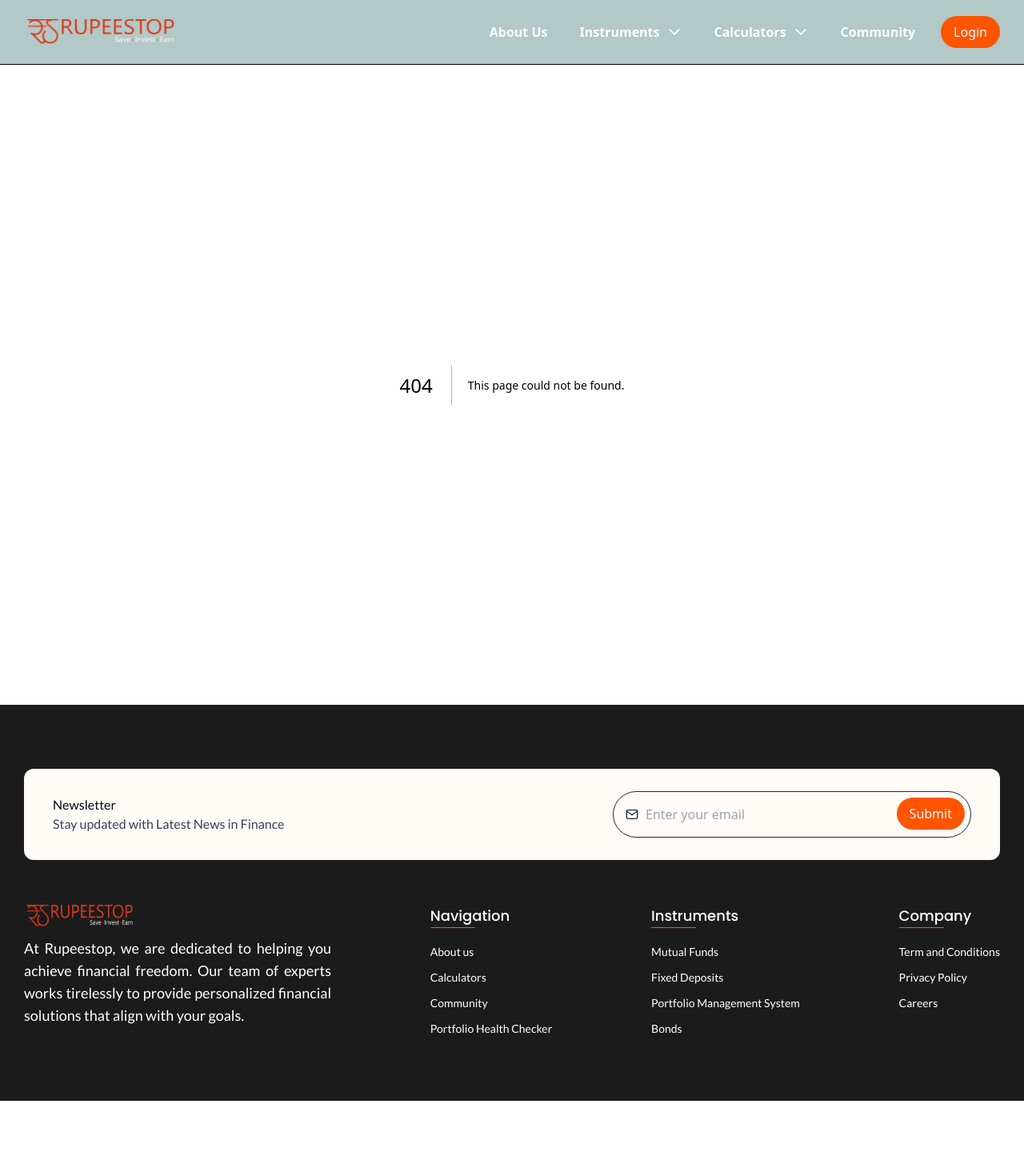
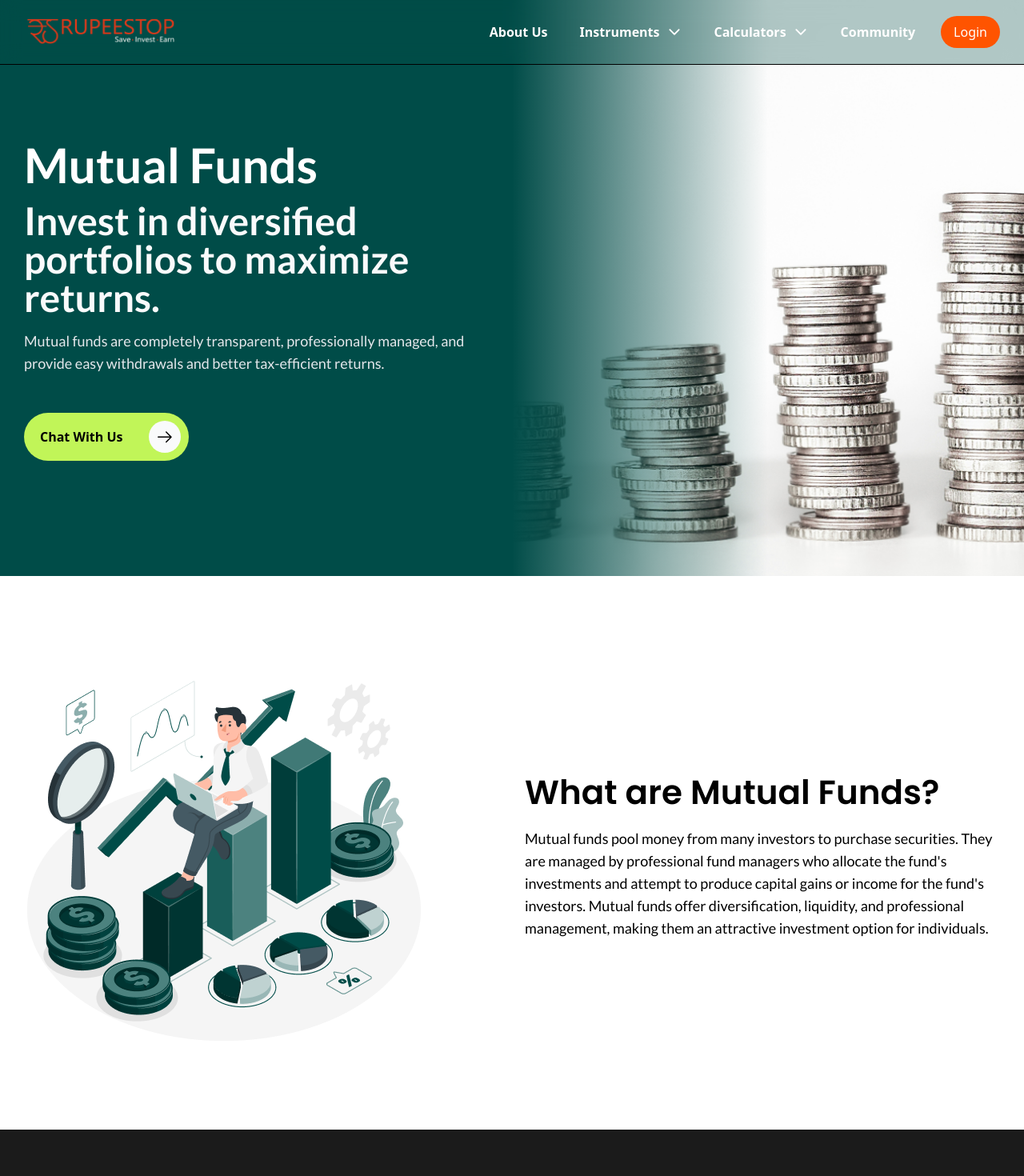
Before and after one commit to Custard-app/rs-web, a Next.js app: page /mutualfunds in a window 1280 px wide. Before the commit this address had no page. Shown: the top 1470 px of the page at 80% size. Before the commit the page ends 1376 px from the top, so only its background shows below. Built offline with nearby package versions, Linux system fonts and the light colour scheme; a web font is replaced by a local one.

Commit message:
fixed bug and started mutual fund page

```diff
--- a/src/app/aboutus/page.jsx
+++ b/src/app/aboutus/page.jsx
@@ -31,12 +31,13 @@ const datas = [
 
 function AboutUs() {
   return (
-    <div className="bg-white overflow-hidden">
+    <div>
+      <main className="bg-white overflow-hidden">
         <HeroSection />
         <AboutSection />
         <TeamSection />
         <MapDataSection />
-      <div className="bg-backgroundLight2 py-14 sm:py-24 px-5 sm:px-0">
+        <div className="w-full bg-backgroundLight2 py-14 sm:py-24 px-5 sm:px-0 overflow-hidden">
           <WidthXL>
             <div className=" px-2 sm:px-7 py-5 sm:py-7 flex flex-col gap-10 items-center">
               <div className="flex flex-col items-center gap-3">
@@ -45,10 +46,10 @@ function AboutUs() {
                 </h2>
                 <p className="font-lato font-medium text-sm sm:text-lg text-gray-800 text-center">
                   We are always on the lookout for passionate and driven
-                individuals to join our growing team. If you&#39;re excited about
-                working in a collaborative, innovative environment with growth
-                opportunities, reach out to us and make an impact in the world
-                of finance.
+                  individuals to join our growing team. If you&#39;re excited
+                  about working in a collaborative, innovative environment with
+                  growth opportunities, reach out to us and make an impact in
+                  the world of finance.
                 </p>
                 <p className="font-lato text-xs sm:text-base text-gray-600 text-center">
                   *Send your resume and cover letter to{' '}
@@ -62,15 +63,14 @@ function AboutUs() {
                 Current Openings
               </p>
               <div className="flex flex-col sm:flex-row gap-4 sm:gap-10">
-              {
-                datas.map((data, index) => (
-                  <JobOpeningCard data={data} key={index}/>
-                ))
-              }
+                {datas.map((data, index) => (
+                  <JobOpeningCard data={data} key={index} />
+                ))}
               </div>
             </div>
           </WidthXL>
         </div>
+      </main>
     </div>
   );
 }
--- a/src/app/globals.css
+++ b/src/app/globals.css
@@ -40,3 +40,9 @@ body {
 .animate-horizontalScroll {
   animation: horizontalScroll 5s linear infinite;
 }
+
+@media (max-width: 640px) {
+  body {
+    overflow-x: hidden;
+  }
+}
--- a/src/app/layout.js
+++ b/src/app/layout.js
@@ -9,9 +9,9 @@ export const metadata = {
 
 export default function RootLayout({ children }) {
   return (
-    <html lang="en">
+    <html lang="en" className="overflow-x-hidden">
       <body
-        className={`antialiased`}
+        className={`antialiased `}
       >
       {/* <body
         className={`${geistSans.variable} ${geistMono.variable} antialiased`}
--- /dev/null
+++ b/src/app/mutualfunds/page.jsx
@@ -0,0 +1,30 @@
+import HeroSection from '@/sections/mutualFunds/HeroSection';
+import WidthXL from '@/wrapper/widths/WidthXL';
+import Image from 'next/image';
+import React from 'react';
+import mutualfund2 from '@/assets/images/mutualfund2.png';
+
+function page() {
+  return (
+    <div className="bg-white">
+      <HeroSection />
+      <>
+        <WidthXL>
+          <div className='w-full flex flex-col-reverse sm:flex-row items-center gap-8 px-5 sm:px-0 py-14 sm:py-24'>
+            <div className='w-full sm:w-1/2'>
+                <Image src={mutualfund2} alt='image' />
+            </div>
+            <div className='w-full sm:w-1/2 flex flex-col items-center sm:items-start gap-3 text-center sm:text-start'>
+              <h2 className='font-poppins font-semibold text-[32px] sm:text-[42px]'>What are Mutual Funds?</h2>
+              <p className='font-lato font-medium text-sm sm:text-lg text-center sm:text-start'>
+              Mutual funds pool money from many investors to purchase securities. They are managed by professional fund managers who allocate the fund&#39;s investments and attempt to produce capital gains or income for the fund&#39;s investors. Mutual funds offer diversification, liquidity, and professional management, making them an attractive investment option for individuals.
+              </p>
+            </div>
+          </div>
+        </WidthXL>
+      </>
+    </div>
+  );
+}
+
+export default page;
--- a/src/sections/aboutUs/AboutSection.jsx
+++ b/src/sections/aboutUs/AboutSection.jsx
@@ -5,7 +5,7 @@ import aboutImg from '@/assets/images/about1.png';
 
 function AboutSection() {
   return (
-    <div className="bg-white px-5 sm:px-0 py-14 sm:py-24">
+    <div className="bg-white px-5 sm:px-0 py-14 sm:py-24 w-full">
       <WidthXL>
         <div className="w-full flex flex-col sm:flex-row items-center justify-center sm:justify-between gap-11 sm:gap-0 relative">
           <div className="w-full sm:w-1/2 flex flex-col items-center-center sm:items-start flex-wrap gap-6">
--- a/src/sections/aboutUs/HeroSection.jsx
+++ b/src/sections/aboutUs/HeroSection.jsx
@@ -6,11 +6,13 @@ function HeroSection() {
   return (
     <div className="w-full bg-primary py-44 px-5 sm:px-0">
       <WidthXXL>
-        <h1 className="font-poppins font-bold text-3xl sm:text-7xl text-wrap text-white text-center flex flex-col gap-2">
-          Your Trusted Partners in
-          <span> Simplifying Investment Decisions!</span>
-        </h1>
-        </WidthXXL>
+        <div className='w-full'>
+          <h1 className="font-poppins font-bold text-3xl sm:text-7xl text-wrap text-white text-center flex flex-col gap-2">
+            Your Trusted Partners in
+            <span> Simplifying Investment Decisions!</span>
+          </h1>
+        </div>
+      </WidthXXL>
     </div>
   );
 }
--- a/src/sections/home/heroSection/Herosection.jsx
+++ b/src/sections/home/heroSection/Herosection.jsx
@@ -28,7 +28,7 @@ function Herosection() {
   return (
     <div className="bg-teal-900 overflow-hidden relative w-full z-0">
       {/* <Width3XL> */}
-      <div className="w-full flex flex-col items-center relative overflow-hidden pb-20">
+      <div className="w-full flex flex-col items-center relative overflow-hidden pb-20 pt-12 sm:pt-20">
         <h1 className="text-accentGray-400 text-center uppercase font-poppins font-bold sm:font-extrabold text-[54px] sm:text-7xl mt-20">
           Choose Freedom
         </h1>
@@ -58,7 +58,7 @@ function Herosection() {
       {/* </Width3XL> */}
 
       {/* Big Circle */}
-      <div className="hidden sm:flex absolute right-[-10%] top-[2%] w-[1100px] h-[1100px] rounded-full border-[1px] opacity-25"></div>
+      <div className="hidden sm:flex absolute right-[-10%] top-[10%] w-[1100px] h-[1100px] rounded-full border-[1px] opacity-25"></div>
       {/* Small Circle */}
       <div className="hidden sm:flex absolute right-[-6%] top-[25%] w-[850px] h-[850px] rounded-full border-[1px] opacity-25"></div>
 
--- /dev/null
+++ b/src/sections/mutualFunds/HeroSection.jsx
@@ -0,0 +1,62 @@
+import WidthXL from '@/wrapper/widths/WidthXL';
+import React from 'react';
+import { GoArrowRight } from 'react-icons/go';
+import Image from 'next/image';
+import mutualFundHero from '@/assets/images/mutualfund-hero.png';
+
+function HeroSection() {
+  return (
+    <div className="relative hfull sm:h-[90vh] flex items-center bg-primary flex-col">
+      <WidthXL>
+        {/* Left Section (Text Content) */}
+        <div className="flex flex-col items-center sm:items-start gap-4 sm:py-36 pt-28 sm:pt-44 relative w-full sm:w-1/2 px-5 sm:px-0">
+          <h1 className="font-lato font-bold text-4xl sm:text-6xl text-white text-center sm:text-start">
+            Mutual Funds
+          </h1>
+          <p className="font-lato font-semibold text-[32px] sm:text-5xl text-gray-50 text-wrap text-center sm:text-start">
+            Invest in diversified portfolios to maximize returns.
+          </p>
+          <p className="font-lato font-medium text-sm sm:text-lg text-gray-200 text-wrap text-center sm:text-start">
+            Mutual funds are completely transparent, professionally managed, and
+            provide easy withdrawals and better tax-efficient returns.
+          </p>
+          <button className="flex items-center gap-3 sm:gap-4 bg-accentLime pl-[20px] py-[10px] pr-[10px] rounded-full mt-8">
+            <p className="text-black font-semibold text-sm sm:text-base capitalize">
+              Chat With Us
+            </p>
+            <span className="bg-gray-50 rounded-full text-black p-2 ml-4">
+              <GoArrowRight size={24} />
+            </span>
+          </button>
+        </div>
+      </WidthXL>
+      {/* Right Section (Image with Overlay) */}
+      <div className="hidden sm:block absolute inset-y-0 right-0 w-1/2 z-0">
+        <Image
+          src={mutualFundHero}
+          alt="Mutual Funds Background"
+          layout="fill"
+          objectFit="cover"
+          className="z-0"
+        />
+        {/* Overlay */}
+        <div className="absolute inset-0 bg-gradient-to-r from-primary via-transparent to-transparent"></div>
+      </div>
+
+      {/* Right Section (Image with Overlay) for Mobile screen*/}
+      <div className="relative block sm:hidden w-full h-80 z-0">
+        <Image
+          src={mutualFundHero}
+          alt="Mutual Funds Background"
+          layout="fill"
+          objectFit="cover"
+          className="z-0"
+        />
+        {/* Overlay */}
+        <div className="absolute inset-0 bg-gradient-to-b from-primary via-transparent to-transparent"></div>
+      </div>
+    </div>
+  );
+}
+
+export default HeroSection;
--- a/src/sections/navbar/Navbar.jsx
+++ b/src/sections/navbar/Navbar.jsx
@@ -41,6 +41,10 @@ function Navbar() {
     setIsHamOpen(!isHamOpen);
   };
 
+  const closeMenu = () => {
+    setIsHamOpen(false);
+};
+
   const toggleInstrumentsNested = () => {
     setShowInstrumentsNested(!showInstrumentsNested);
   };
@@ -60,8 +64,8 @@ function Navbar() {
   }, [isHamOpen]);
 
   return (
-    <div>
-      <div className="bg-primary bg-opacity-30 backdrop-blur-md border-b border-black z-30 sticky top-0 overflow-hidden">
+    <div className="relative">
+      <div className="w-full bg-primary bg-opacity-30 backdrop-blur-md border-b border-black z-50 fixed top-0 overflow-hidden">
         <WidthXL>
           <div className="flex items-center justify-between py-5 px-5 sm:px-0 sm:py-5 relative">
             <Link href="/">
@@ -103,12 +107,124 @@ function Navbar() {
                 </button>
               </div>
             </div>
+          </div>
+        </WidthXL>
+      </div>
+
+      {/* Full-Screen Hamburger Menu */}
+      <div
+        className={`fixed w-full inset-y-0 right-0 bg-[#151515] z-50 transition-transform transform ${
+          isHamOpen ? 'translate-x-0' : 'translate-x-full'
+        } sm:hidden`}
+      >
+        <div className="flex flex-col p-8 text-white gap-14">
+          <button onClick={toggleHamburgerMenu} className="self-end mb-5 ">
+            <RxCross2 size={30} />
+          </button>
+          <Link href="/"
+              onClick={closeMenu}>
+            <Image src={logo} alt="Rupeestop" className="w-[207px] h-[35px]" />
+          </Link>
+          <Link href="/aboutus" className="font-lato font-semibold text-xl" onClick={closeMenu}>
+            About Us
+          </Link>
+          <button
+            onClick={toggleInstrumentsNested}
+            className="flex items-center justify-between font-lato font-semibold text-xl w-full focus:outline-none "
+          >
+            Instruments{' '}
+            {showInstrumentsNested ? <IoIosArrowUp /> : <IoIosArrowDown />}
+          </button>
+          {showInstrumentsNested && (
+            <div className="pl-5 flex flex-col gap-5 -mt-8">
+              <Link
+                href="/mutualfunds"
+                className="font-lato font-medium text-base text-gray-200" onClick={closeMenu}
+              >
+                Mutual Fund
+              </Link>
+              <Link
+                href="#"
+                className="font-lato font-medium text-base text-gray-200" onClick={closeMenu}
+              >
+                Fixed deposits
+              </Link>
+              <Link
+                href="#"
+                className="font-lato font-medium text-base text-gray-200" onClick={closeMenu}
+              >
+                Portfolio Management System
+              </Link>
+              <Link
+                href="#"
+                className="font-lato font-medium text-base text-gray-200" onClick={closeMenu}
+              >
+                Bonds
+              </Link>
+              <Link
+                href="#"
+                className="font-lato font-medium text-base text-gray-200" onClick={closeMenu}
+              >
+                Portfolio Health Checker
+              </Link>
+            </div>
+          )}
+
+          <button
+            onClick={toggleCalculatorsNested}
+            className="flex items-center justify-between font-lato font-semibold text-xl"
+          >
+            Calculators{' '}
+            {showCalculatorsNested ? <IoIosArrowUp /> : <IoIosArrowDown />}
+          </button>
+          {showCalculatorsNested && (
+            <div className="pl-5 flex flex-col gap-5 -mt-8">
+              <Link
+                href="#"
+                className="font-lato font-medium text-base text-gray-200" onClick={closeMenu}
+              >
+                FD Calculator
+              </Link>
+              <Link
+                href="#"
+                className="font-lato font-medium text-base text-gray-200" onClick={closeMenu}
+              >
+                NPS Calculator
+              </Link>
+              <Link
+                href="#"
+                className="font-lato font-medium text-base text-gray-200" onClick={closeMenu}
+              >
+                RD Calculator
+              </Link>
+              <Link
+                href="#"
+                className="font-lato font-medium text-base text-gray-200" onClick={closeMenu}
+              >
+                HRA Calculator
+              </Link>
+              <Link
+                href="#"
+                className="font-lato font-medium text-base text-orange-400 flex items-center gap-28" onClick={closeMenu}
+              >
+                Explore All Calculators{' '}
+                <span>
+                  <GoArrowRight size={25} />
+                </span>
+              </Link>
+            </div>
+          )}
+          <Link href="/community" className="font-lato font-semibold text-xl" onClick={closeMenu}>
+            Community
+          </Link>
+        </div>
+      </div>
 
       {/* Instruments Slider Banner */}
       <div
-              className={`absolute top-0 -right-32 mx-auto w-[650px] bg-gray-100 px-7 py-5 shadow-lg rounded-b-lg transition-all duration-300 ease-in-out ${
+        className={`absolute top-0 right-3 z-40 mx-auto w-[650px] bg-gray-100 px-7 py-5 shadow-lg rounded-b-lg transition-all duration-300 ease-in-out ${
           showInstrumentsBanner
-                  ? 'translate-y-0 opacity-100'
+            ? 'translate-y-20 opacity-100'
             : '-translate-y-20 opacity-0 pointer-events-none'
         }`}
         style={{ top: '100%' }}
@@ -120,7 +236,7 @@ function Navbar() {
               Instruments
             </p>
             <Link
-                    href="#"
+              href="/mutualfunds"
               className="flex items-center gap-3 font-lato font-medium text-lg"
             >
               <Image
@@ -178,17 +294,18 @@ function Navbar() {
               Track, Evaluate, Improve!
             </p>
             <p className="font-lato font-medium text-base italic text-black">
-                    Assess your investments with our Portfolio Health Checker
-                    for personalized insights and tips.
+              Assess your investments with our Portfolio Health Checker for
+              personalized insights and tips.
             </p>
           </div>
         </div>
       </div>
+
       {/* Calculators Slider Banner */}
       <div
-              className={`absolute top-0 -right-32 mx-auto w-[510px] bg-gray-100 px-7 py-5 flex flex-col shadow-lg rounded-b-lg transition-all duration-300 ease-in-out ${
+        className={`absolute top-0 right-2 mx-auto z-40 w-[510px] bg-gray-100 px-7 py-5 flex flex-col shadow-lg rounded-b-lg transition-all duration-300 ease-in-out ${
           showCalculatorsBanner
-                  ? 'translate-y-0 opacity-100'
+            ? 'translate-y-20 opacity-100'
             : '-translate-y-20 opacity-0 pointer-events-none'
         }`}
         style={{ top: '100%' }}
@@ -266,117 +383,6 @@ function Navbar() {
         </p>
       </div>
     </div>
-        </WidthXL>
-      </div>
-
-      {/* Full-Screen Hamburger Menu */}
-      <div
-        className={`fixed w-full inset-y-0 right-0 bg-[#151515] z-50 transition-transform transform ${
-          isHamOpen ? 'translate-x-0' : 'translate-x-full'
-        } sm:hidden`}
-      >
-        <div className="flex flex-col p-8 text-white gap-14">
-          <button onClick={toggleHamburgerMenu} className="self-end mb-5 ">
-            <RxCross2 size={30} />
-          </button>
-          <Link href="/">
-            <Image src={logo} alt="Rupeestop" className="w-[207px] h-[35px]" />
-          </Link>
-          <Link href="/aboutus" className="font-lato font-semibold text-xl">
-            About Us
-          </Link>
-          <button
-            onClick={toggleInstrumentsNested}
-            className="flex items-center justify-between font-lato font-semibold text-xl w-full focus:outline-none "
-          >
-            Instruments{' '}
-            {showInstrumentsNested ? <IoIosArrowUp /> : <IoIosArrowDown />}
-          </button>
-          {showInstrumentsNested && (
-            <div className="pl-5 flex flex-col gap-5 -mt-8">
-              <Link
-                href="#"
-                className="font-lato font-medium text-base text-gray-200"
-              >
-                Mutual Fund
-              </Link>
-              <Link
-                href="#"
-                className="font-lato font-medium text-base text-gray-200"
-              >
-                Fixed deposits
-              </Link>
-              <Link
-                href="#"
-                className="font-lato font-medium text-base text-gray-200"
-              >
-                Portfolio Management System
-              </Link>
-              <Link
-                href="#"
-                className="font-lato font-medium text-base text-gray-200"
-              >
-                Bonds
-              </Link>
-              <Link
-                href="#"
-                className="font-lato font-medium text-base text-gray-200"
-              >
-                Portfolio Health Checker
-              </Link>
-            </div>
-          )}
-
-          <button
-            onClick={toggleCalculatorsNested}
-            className="flex items-center justify-between font-lato font-semibold text-xl"
-          >
-            Calculators{' '}
-            {showCalculatorsNested ? <IoIosArrowUp /> : <IoIosArrowDown />}
-          </button>
-          {showCalculatorsNested && (
-            <div className="pl-5 flex flex-col gap-5 -mt-8">
-              <Link
-                href="#"
-                className="font-lato font-medium text-base text-gray-200"
-              >
-                FD Calculator
-              </Link>
-              <Link
-                href="#"
-                className="font-lato font-medium text-base text-gray-200"
-              >
-                NPS Calculator
-              </Link>
-              <Link
-                href="#"
-                className="font-lato font-medium text-base text-gray-200"
-              >
-                RD Calculator
-              </Link>
-              <Link
-                href="#"
-                className="font-lato font-medium text-base text-gray-200"
-              >
-                HRA Calculator
-              </Link>
-              <Link
-                href="#"
-                className="font-lato font-medium text-base text-orange-400 flex items-center gap-28"
-              >
-                Explore All Calculators{' '}
-                <span>
-                  <GoArrowRight size={25} />
-                </span>
-              </Link>
-            </div>
-          )}
-          <Link href="/community" className="font-lato font-semibold text-xl">
-            Community
-          </Link>
-        </div>
-      </div>
-    </div>
   );
 }
 
```
Also changed, not shown: src/assets/images/mutualfund-hero.png (added), src/assets/images/mutualfund2.png (added). Lines whose indentation alone changed are shown as unchanged.
